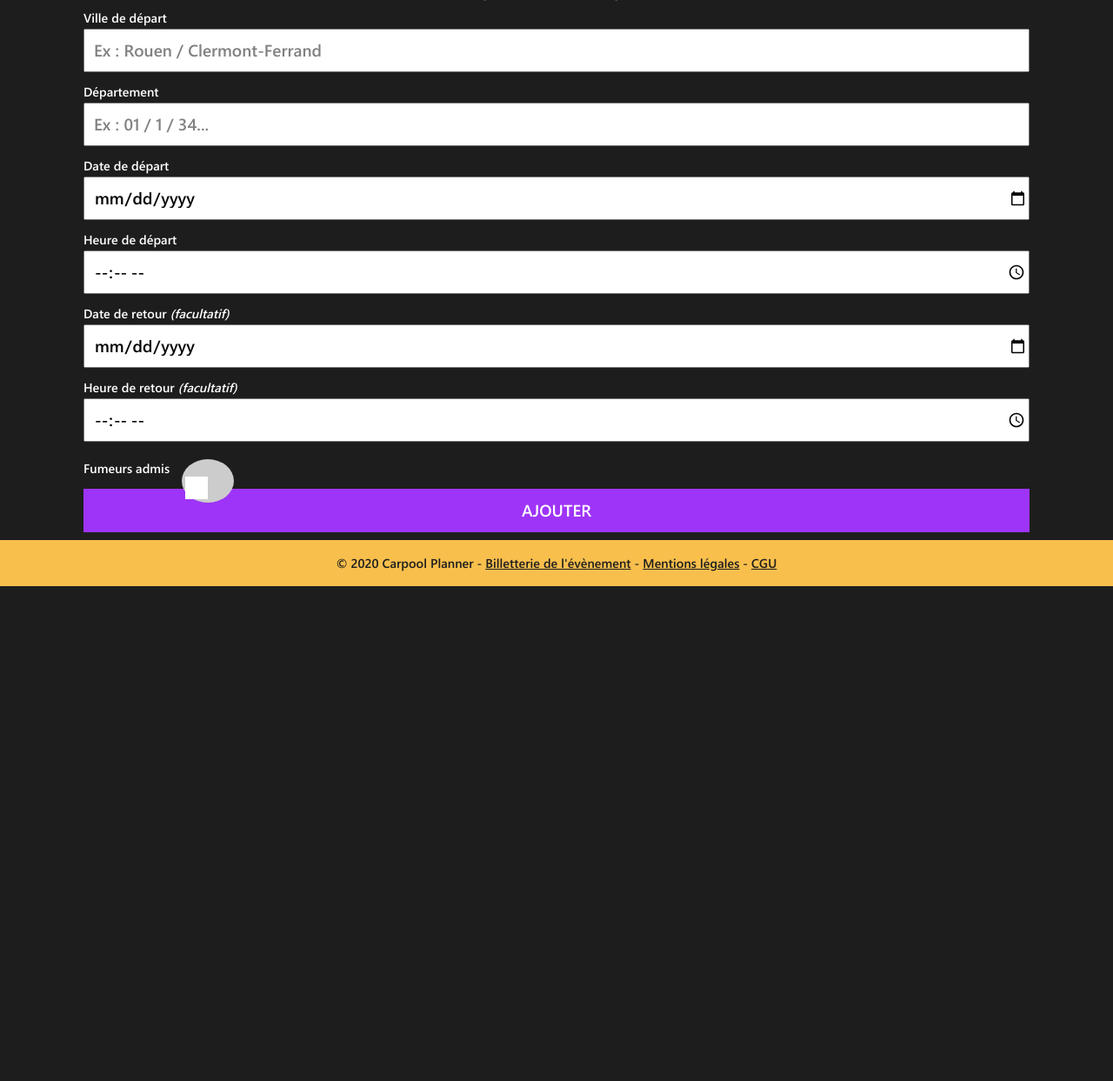
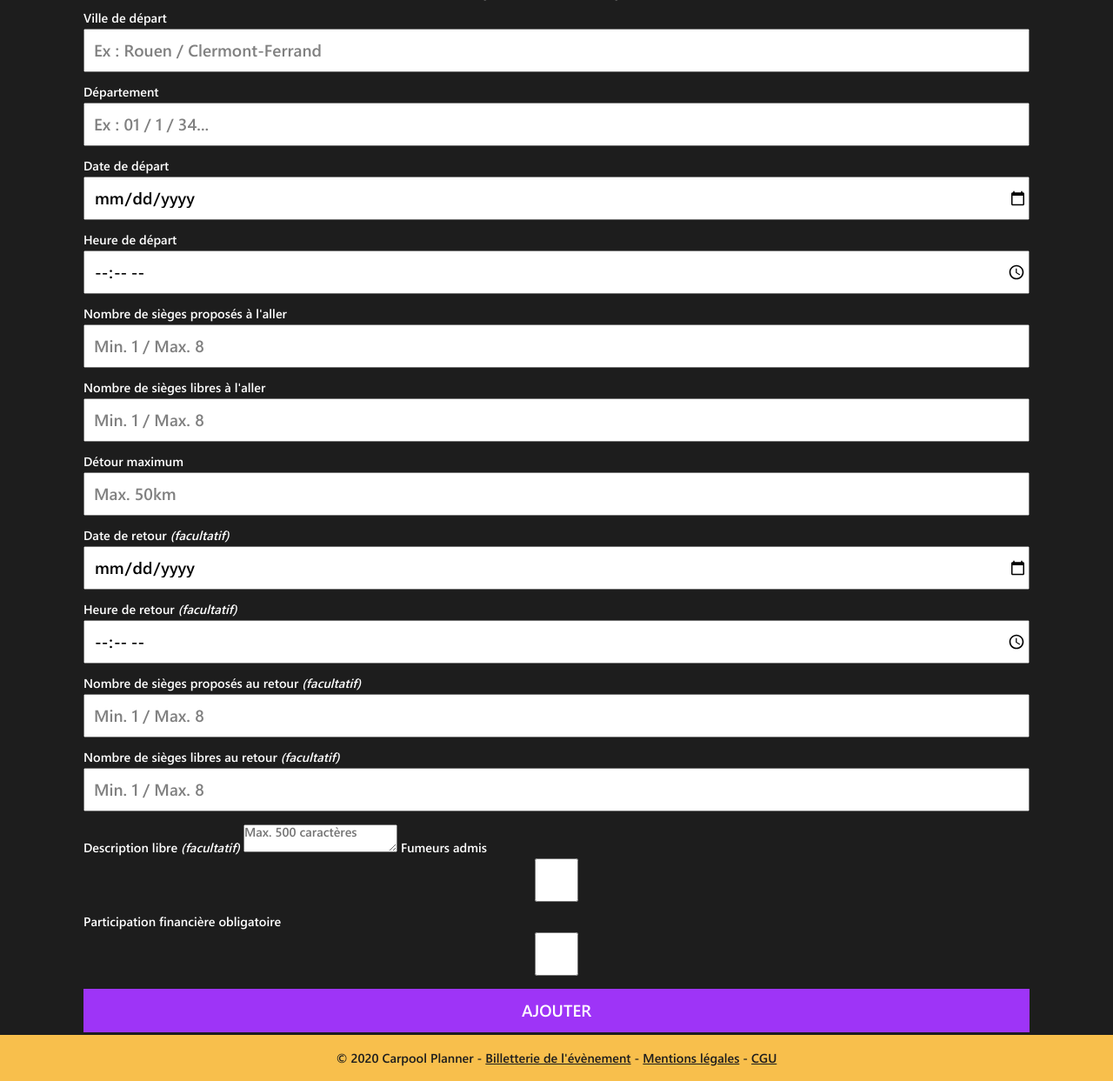
Before and after one commit to LilianLem/carpool-planner, a PHP site: page /carpoolplanner/view/ProposalAdd.php in a window 1280 px wide. Shown: the part 126-1369 px from the top of the page at 87% size. Before the commit the page ends 800 px from the top, so only its background shows below. Run offline with PHP 8.4, Linux system fonts and the light colour scheme; a stand-in replaces the project's code that opens the database connection.

Commit message:
MVC | Views Proposal/Request : ajout des champs + checkbox fonctionnelles non stylisées

```diff
--- a/view/ProposalAdd.php
+++ b/view/ProposalAdd.php
@@ -52,21 +52,35 @@
 				<label for="start-time">Heure de départ</label>
 				<input type="time" name="startTime" id="start-time" required="required" step="900" />
 
+                <label for="max-seats">Nombre de sièges proposés à l'aller</label>
+                <input type="number" name="maxSeats" id="max-seats" placeholder="Min. 1 / Max. 8" required="required" min="1" max="8" step="1" />
+
+                <label for="available-seats">Nombre de sièges libres à l'aller</label>
+                <input type="number" name="availableSeats" id="available-seats" placeholder="Min. 1 / Max. 8" required="required" min="1" max="8" step="1" />
+
+                <label for="detour-radius">Détour maximum</label>
+                <input type="number" name="detourRadius" id="detour-radius" placeholder="Max. 50km" required="required" min="0" max="50" step="1" />
+
 				<label for="return-date">Date de retour <span class="i">(facultatif)</span></label>
 				<input type="date" name="returnDate" id="return-date" /> <!--pattern="[0-9]{2}/[0-9]{2}/[0-9]{4}"-->
 
 				<label for="return-time">Heure de retour <span class="i">(facultatif)</span></label>
 				<input type="time" name="returnTime" id="return-time" step="900" />
 
-<!--                <label for="smoking-allowed">Fumeurs admis</label>
-                <div class="switch">
-                    <input type="checkbox" name="smokingAllowed" id="smoking-allowed" />
-                    <span class="slider round"></span>
-                </div>-->
+                <label for="return-max-seats">Nombre de sièges proposés au retour <span class="i">(facultatif)</span></label>
+                <input type="number" name="returnMaxSeats" id="return-max-seats" placeholder="Min. 1 / Max. 8" required="required" min="1" max="8" step="1" />
+
+                <label for="return-available-seats">Nombre de sièges libres au retour <span class="i">(facultatif)</span></label>
+                <input type="number" name="returnAvailableSeats" id="return-available-seats" placeholder="Min. 1 / Max. 8" required="required" min="1" max="8" step="1" />
+
+                <label for="description">Description libre <span class="i">(facultatif)</span></label>
+                <textarea name="description" id="description" placeholder="Max. 500 caractères" maxlength="500"></textarea>
+
                 <label for="smoking-allowed">Fumeurs admis</label>
-                <div class="switch">
-                    <input type="checkbox" name="smokingAllowed" id="smoking-allowed" />
-                </div>
+                <input type="checkbox" name="smokingAllowed" id="smoking-allowed" />
+
+                <label for="free">Participation financière obligatoire</label>
+                <input type="checkbox" name="free" id="free" />
 
 				<input class="button" type="submit" value="Ajouter" />
 			</form>
```
Also changed, not shown: view/ProposalEdit.php (+25 -1 lines), view/RequestAdd.php (+9 -0 lines), view/RequestEdit.php (+9 -0 lines).
